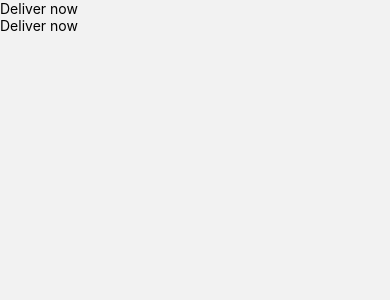
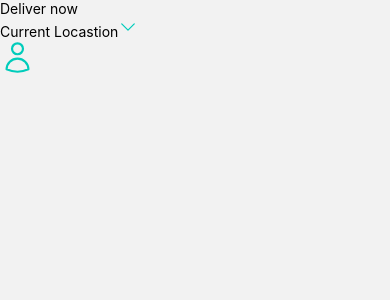
Before and after one commit to LaupWing/SSReact-Native-Crash-Course-for-Beginners---Build-4-Apps-in-14-Hours-Redux-Tailwind-More-2022-, a React Native app in the folder deliveroo-clone/: screen /Home in a window 390 px wide. Shown: the top 300 px of the page. Built offline with nearby package versions, Linux system fonts and the light colour scheme.

Commit message:
it worke dnow

```diff
--- a/deliveroo-clone/package.json
+++ b/deliveroo-clone/package.json
@@ -16,8 +16,10 @@
     "nativewind": "^2.0.11",
     "react": "18.1.0",
     "react-native": "0.70.5",
+    "react-native-heroicons": "^3.2.1-beta.0",
     "react-native-safe-area-context": "4.4.1",
-    "react-native-screens": "~3.18.0"
+    "react-native-screens": "~3.18.0",
+    "react-native-svg": "13.4.0"
   },
   "devDependencies": {
     "@babel/core": "^7.12.9"
--- a/deliveroo-clone/screens/HomeScreen.js
+++ b/deliveroo-clone/screens/HomeScreen.js
@@ -1,11 +1,15 @@
 import { useNavigation } from "@react-navigation/native"
 import { styled } from "nativewind"
 import { useLayoutEffect } from "react"
-import { Image, SafeAreaView, StatusBar, Text, View } from "react-native"
+import { Image, SafeAreaView, Text, View } from "react-native"
+import {
+   ChevronDownIcon, UserIcon
+} from "react-native-heroicons/outline"
 
 const StyledText = styled(Text)
 const StyledImage = styled(Image)
 const StyledView = styled(View)
+const StyledSafeAreaView = styled(SafeAreaView)
 
 const HomeScreen = () => {
    const navigation = useNavigation()
@@ -17,7 +21,7 @@ const HomeScreen = () => {
    }, [])
 
    return (
-      <SafeAreaView>
+      <StyledSafeAreaView className="bg-white pt-5">
          <StyledView className="flex-row pb-3 items-center mx-4 space-x-2">
             <StyledImage
                source={{
@@ -25,16 +29,18 @@ const HomeScreen = () => {
                }}
                className="h-7 w-7 bg-gray-300 rounded-full"
             />
-            <View>
+            <StyledView className="flex-1">
                <StyledText className="font-bold text-gray-400 text-xs">
                   Deliver now
                </StyledText>
                <StyledText className="font-bold text-xl">
-                  Deliver now
+                  Current Locastion
+                  <ChevronDownIcon size={20} color="#00CCBB"/>
                </StyledText>
-            </View>
+            </StyledView>
+            <UserIcon size={35}  color="#00CCBB"/>
          </StyledView>
-      </SafeAreaView>
+      </StyledSafeAreaView>
    )
 }
 
```
Also changed, not shown: 1 other file (tests, documents, lock files or other folders).
